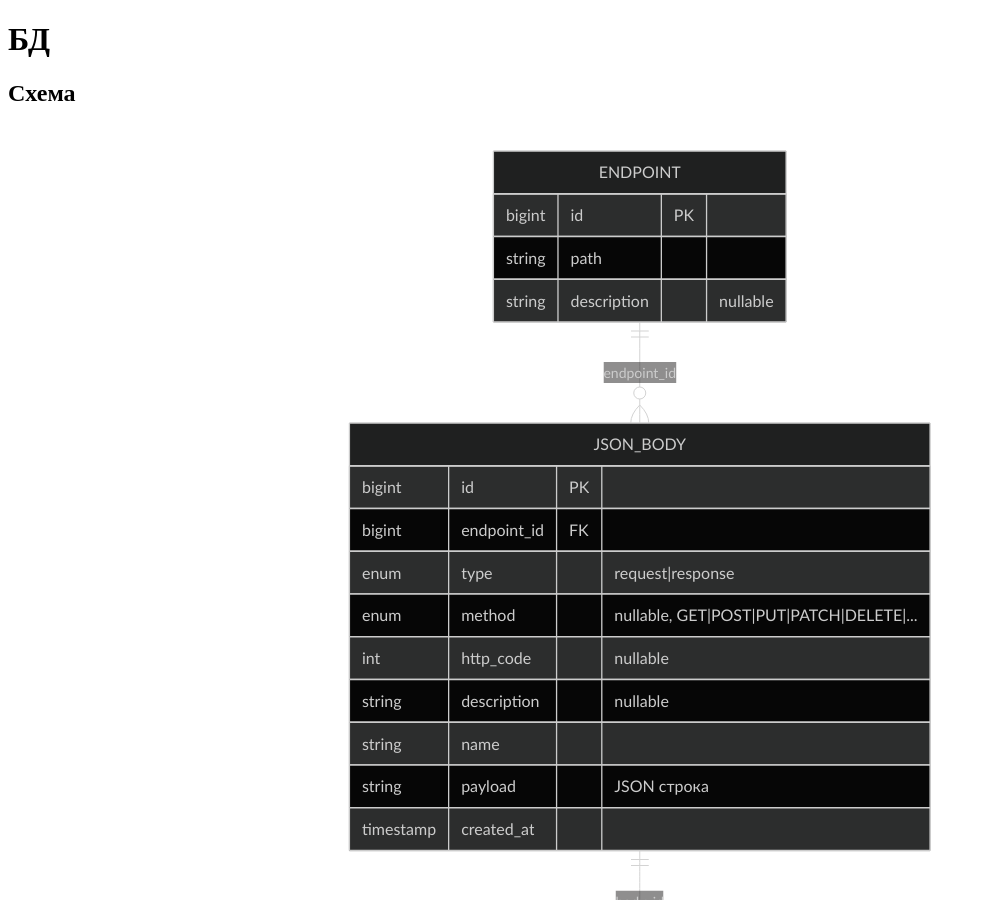
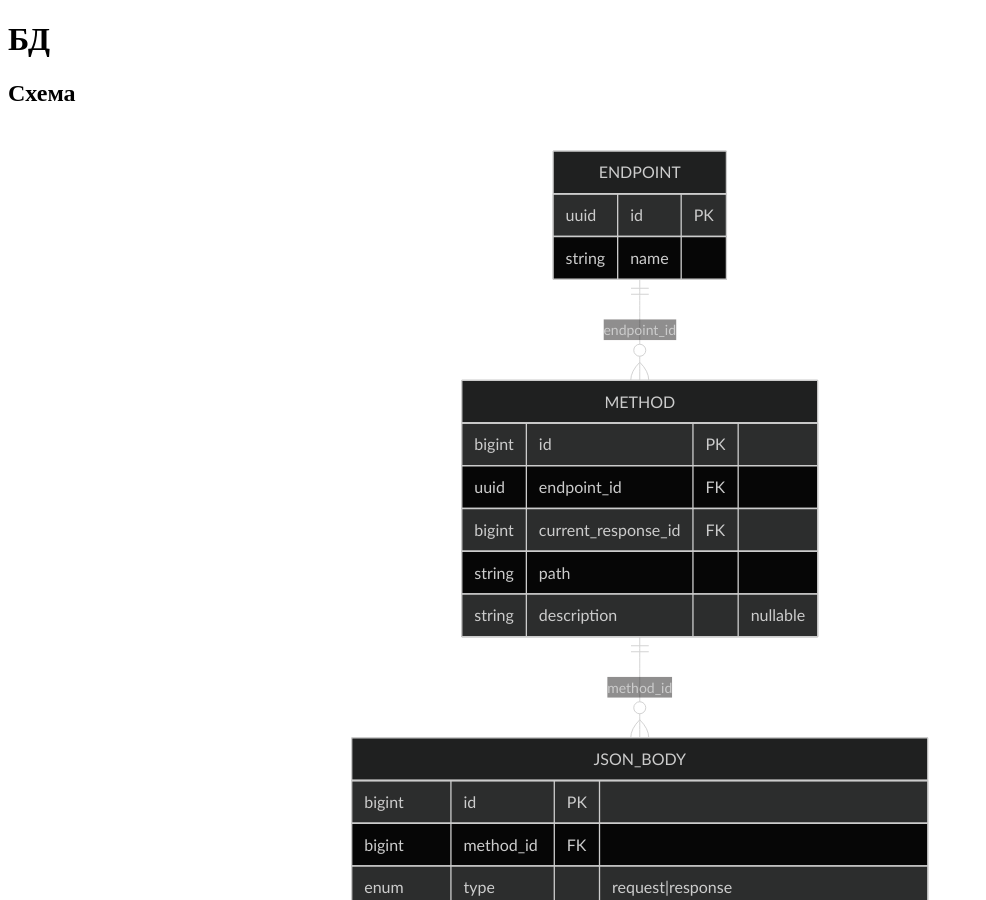
Before and after one commit to p6tso/p6tso.github.io, a Jekyll site: the page built from smokerest/db_schema.md, in a window 1280 px wide and 900 px high. Shown: the whole window, without its empty margins (0-986 px from the left). Built offline with Jekyll 4.4.1, drawn with Linux system fonts in a browser that asks for light colours; nearby versions of some CDN libraries; our own code applies the rules of GitHub Pages for plain Markdown files.

Commit message:
правки бд

````diff
--- a/smokerest/db_schema.md
+++ b/smokerest/db_schema.md
@@ -6,7 +6,7 @@
 erDiagram
     JSON_BODY {
         bigint id PK
-        bigint endpoint_id FK
+        bigint method_id FK
         enum type "request|response"
         enum method "nullable, GET|POST|PUT|PATCH|DELETE|..."
         int http_code "nullable"
@@ -28,13 +28,21 @@ erDiagram
         string constraints "nullable, JSON строка"
     }
 
-    ENDPOINT {
+    METHOD {
         bigint id PK
+        uuid endpoint_id FK
+        bigint current_response_id FK
         string path
         string description "nullable"
+    }
+
+    ENDPOINT {
+        uuid id PK
+        string name
     }
     JSON_BODY ||--o{ JSON_BODY_FIELD : "body_id"
     JSON_BODY_FIELD ||--o{ JSON_BODY_FIELD : "parent_id"
 
-    ENDPOINT ||--o{ JSON_BODY : "endpoint_id"
+    METHOD ||--o{ JSON_BODY : "method_id"
+    ENDPOINT ||--o{ METHOD : "endpoint_id"
 ```
````
